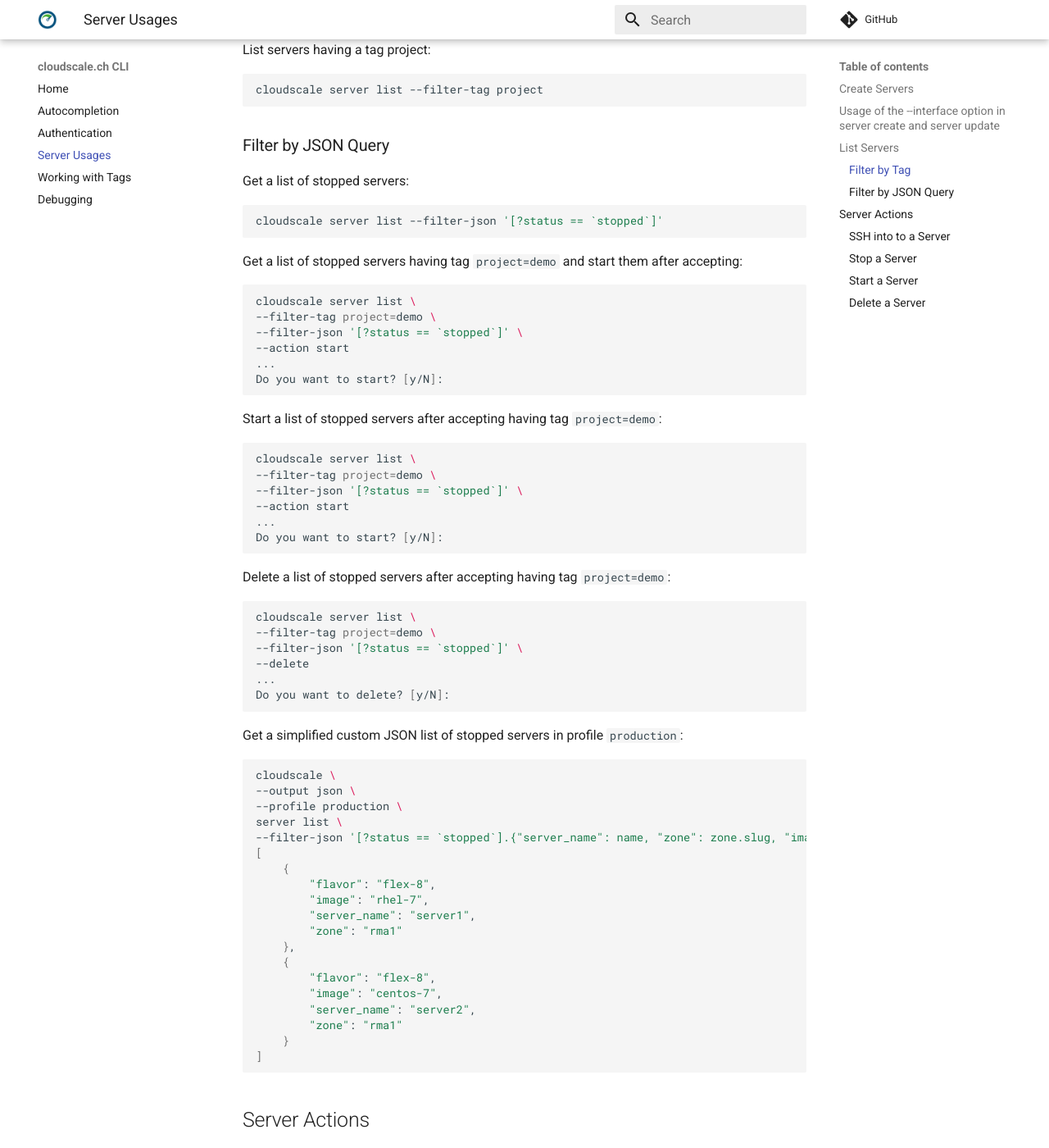
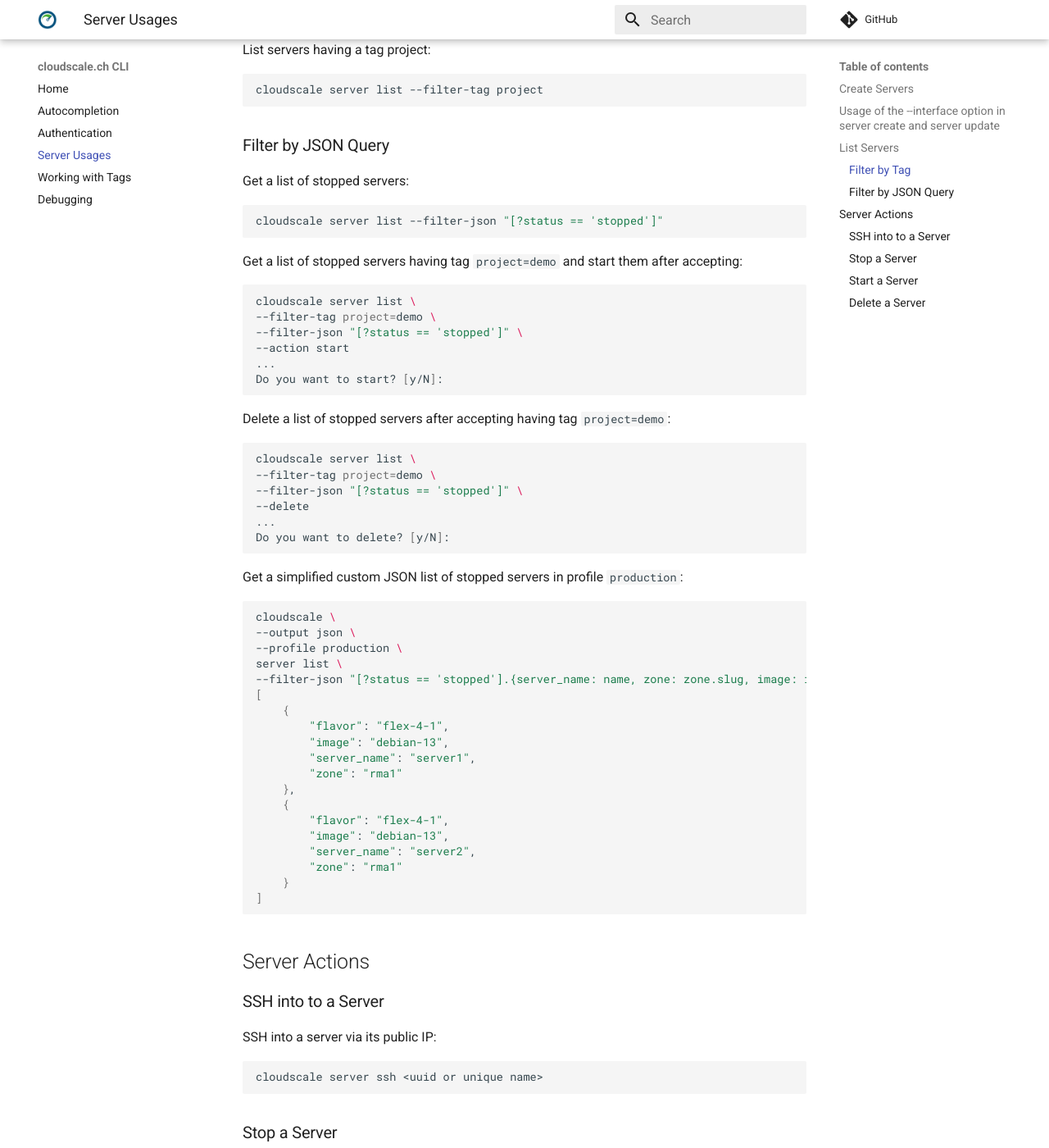
Before and after one commit to cloudscale-ch/cloudscale-cli, an MkDocs documentation site: the page built from docs/server.md, in a window 1280 px wide and 1400 px high, scrolled down 3066 px. Shown: the whole window at 82% size. Built offline with MkDocs 1.6.1 and Material for MkDocs 9.7.7, drawn with Linux system fonts in a browser that asks for light colours; comment, search, counter and statistics services are not loaded; some of the changed text lies outside the part shown.

Commit message:
update docs

```diff
--- a/docs/server.md
+++ b/docs/server.md
@@ -18,8 +18,8 @@ Create one server:
 
 ~~~shell
 cloudscale server create \
---flavor flex-2 \
---image centos-7 \
+--flavor flex-4-1 \
+--image debian-13 \
 --name my-server \
 --ssh-key "$(cat ~/.ssh/id_rsa.pub)"
 ~~~
@@ -41,8 +41,8 @@ Create up to 10 servers in a row with `--count`:
 
 ~~~shell
 cloudscale server create \
---flavor flex-2 \
---image centos-7 \
+--flavor flex-4-1 \
+--image debian-13 \
 --ssh-key "$(cat ~/.ssh/id_rsa.pub)" \
 --name 'my-server-{counter}' \
 --count 10
@@ -145,7 +145,7 @@ cloudscale server list --filter-tag project
 Get a list of stopped servers:
 
 ~~~shell
-cloudscale server list --filter-json '[?status == `stopped`]'
+cloudscale server list --filter-json "[?status == 'stopped']"
 ~~~
 
 Get a list of stopped servers having tag `project=demo` and start them after accepting:
@@ -153,18 +153,7 @@ Get a list of stopped servers having tag `project=demo` and start them after acc
 ~~~shell
 cloudscale server list \
 --filter-tag project=demo \
---filter-json '[?status == `stopped`]' \
---action start
-...
-Do you want to start? [y/N]:
-~~~
-
-Start a list of stopped servers after accepting having tag `project=demo`:
-
-~~~shell
-cloudscale server list \
---filter-tag project=demo \
---filter-json '[?status == `stopped`]' \
+--filter-json "[?status == 'stopped']" \
 --action start
 ...
 Do you want to start? [y/N]:
@@ -175,7 +164,7 @@ Delete a list of stopped servers after accepting having tag `project=demo`:
 ~~~shell
 cloudscale server list \
 --filter-tag project=demo \
---filter-json '[?status == `stopped`]' \
+--filter-json "[?status == 'stopped']" \
 --delete
 ...
 Do you want to delete? [y/N]:
@@ -188,17 +177,17 @@ cloudscale \
 --output json \
 --profile production \
 server list \
---filter-json '[?status == `stopped`].{"server_name": name, "zone": zone.slug, "image": image.slug, "flavor": flavor.slug}'
+--filter-json "[?status == 'stopped'].{server_name: name, zone: zone.slug, image: image.slug, flavor: flavor.slug}"
 [
     {
-        "flavor": "flex-8",
-        "image": "rhel-7",
+        "flavor": "flex-4-1",
+        "image": "debian-13",
         "server_name": "server1",
         "zone": "rma1"
     },
     {
-        "flavor": "flex-8",
-        "image": "centos-7",
+        "flavor": "flex-4-1",
+        "image": "debian-13",
         "server_name": "server2",
         "zone": "rma1"
     }
```
Also changed, not shown: README.md (+12 -1 lines), docs/autocompletion.md (+12 -4 lines), docs/index.md (+1 -1 lines).
